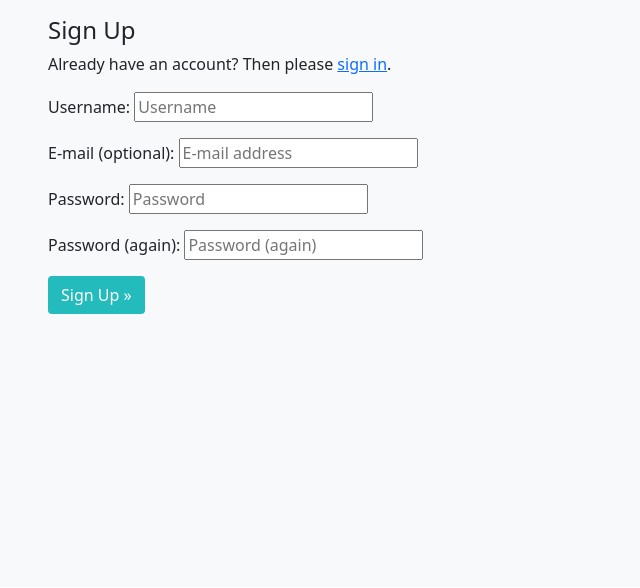
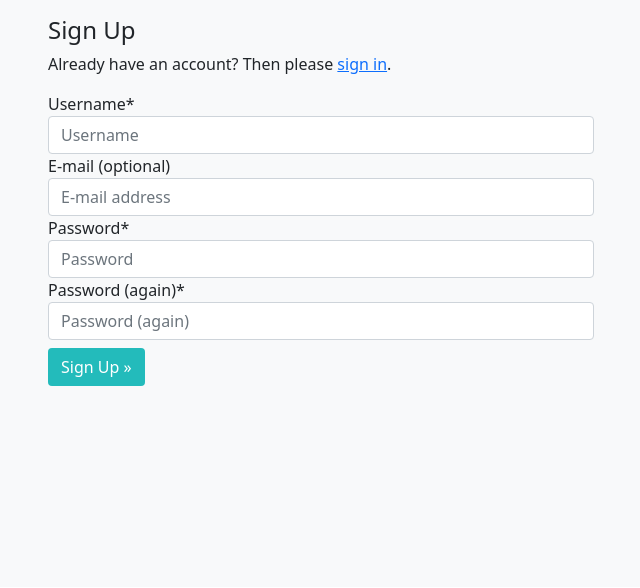
Before and after one commit to URiem/worldtravellog, a Django app: page /accounts/signup/ in a window 1280 px wide. Shown: the part 58-646 px from the top of the page, without its empty margins (224-864 px from the left). Run offline with Django 3.2, Linux system fonts and the light colour scheme; some libraries are stand-ins or nearby versions.

Commit message:
Adjust styling of the width of the login and signup forms

```diff
--- a/templates/account/login.html
+++ b/templates/account/login.html
@@ -4,6 +4,7 @@
 {% load account socialaccount %}
 
 {% block head_title %}{% trans "Sign In" %}{% endblock %}
+{% load crispy_forms_tags %}
 
 {% block content %}
 
@@ -21,11 +22,11 @@
     </div>
 
     <div class="row">
-        <div class="col-md-8 mt-3 offset-md-2">
+        <div class="col-md-6 mt-3 offset-md-2">
 
             <form class="login" method="POST" action="{% url 'account_login' %}">
                 {% csrf_token %}
-                {{ form.as_p }}
+                {{ form | crispy }}
                 {% if redirect_field_value %}
                 <input type="hidden" name="{{ redirect_field_name }}" value="{{ redirect_field_value }}" />
                 {% endif %}
--- a/templates/account/signup.html
+++ b/templates/account/signup.html
@@ -3,12 +3,13 @@
 {% load i18n %}
 
 {% block head_title %}{% trans "Signup" %}{% endblock %}
+{% load crispy_forms_tags %}
 
 {% block content %}
 
 <div class="container">
     <div class="row">
-        <div class="col-md-8 mt-3 offset-md-2">
+        <div class="col-md-6 mt-3 offset-md-2">
 
             <h4>{% trans "Sign Up" %}</h4>
 
@@ -16,11 +17,11 @@
 
             <form class="signup" id="signup_form" method="post" action="{% url 'account_signup' %}">
                 {% csrf_token %}
-                {{ form.as_p }}
+                {{ form | crispy }}
                 {% if redirect_field_value %}
                 <input type="hidden" name="{{ redirect_field_name }}" value="{{ redirect_field_value }}" />
                 {% endif %}
-                <button class="btn btn-signup right" type="submit">{% trans "Sign Up" %} &raquo;</button>
+                <button class="btn btn-signup right mt-2" type="submit">{% trans "Sign Up" %} &raquo;</button>
             </form>
 
         </div>
--- a/travellog/models.py
+++ b/travellog/models.py
@@ -2,6 +2,7 @@ from django.db import models
 from django.contrib.auth.models import User
 from cloudinary.models import CloudinaryField
 from django.template.defaultfilters import slugify
+from django.core.validators import MaxValueValidator, MinValueValidator
 
 STATUS = ((0, "Draft"), (1, "Published"))
 PRIVACY = ((0, "Private"), (1, "Public"))
@@ -31,7 +32,7 @@ class Logentry(models.Model):
     slug = models.SlugField(max_length=200, unique=True)
     author = models.ForeignKey(
         User, on_delete=models.CASCADE, related_name="log_entries")
-    year = models.IntegerField(blank=False)
+    year = models.IntegerField(validators=[MinValueValidator(1950), MaxValueValidator(2030)], blank=False)
     description = models.TextField()
     excerpt = models.TextField(blank=True)
     status = models.IntegerField(choices=STATUS, default=0)
```
